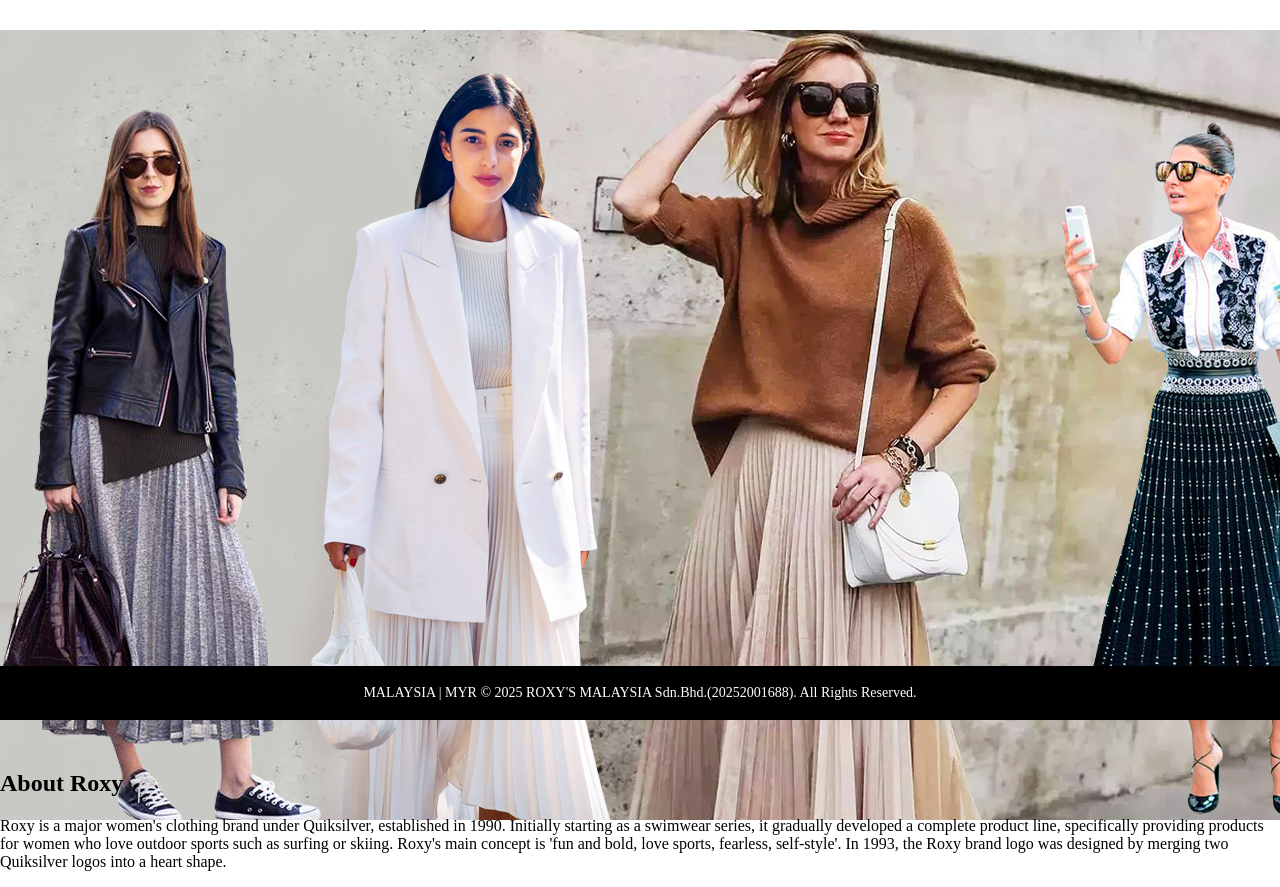
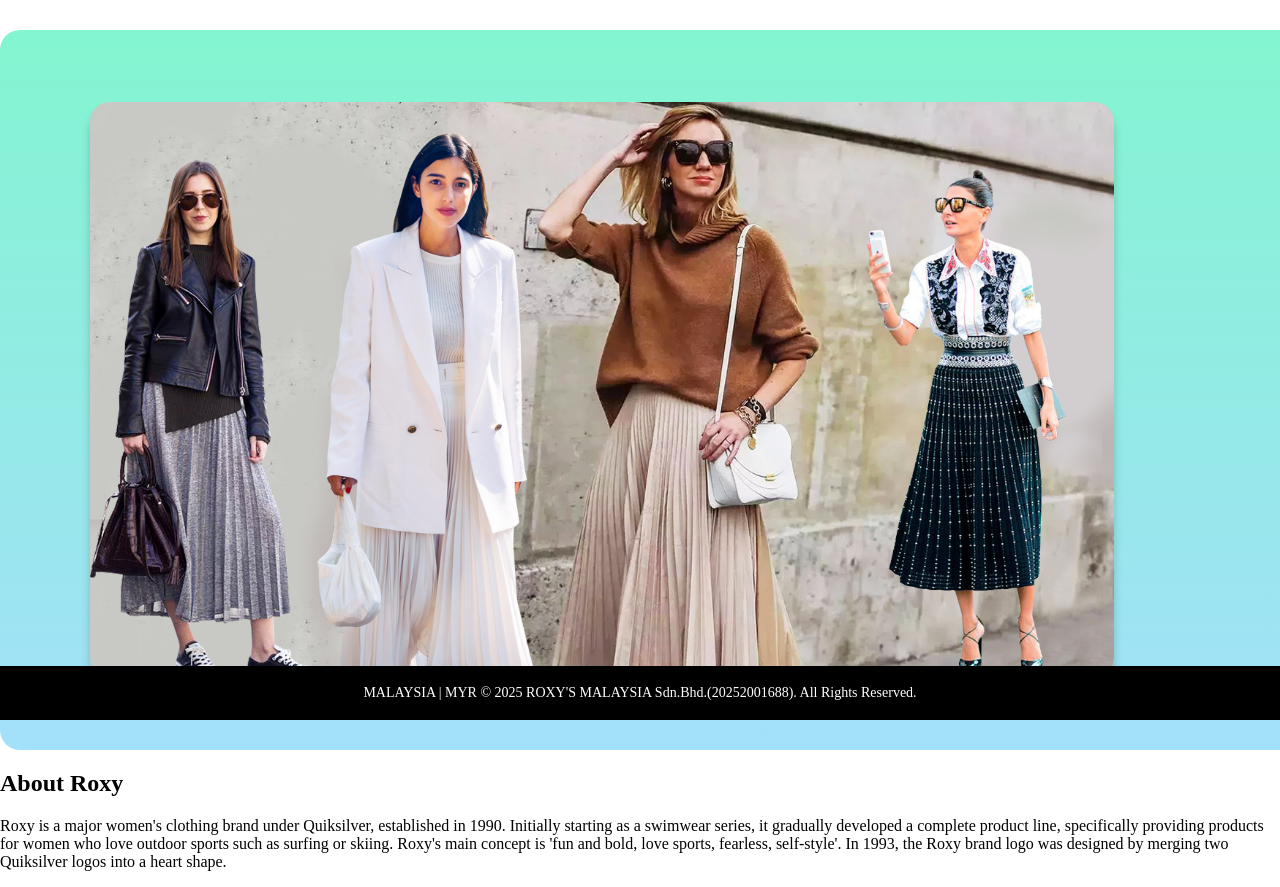
Before and after one commit to Rayan-Loh/Web-Assignment-Code, a PHP site: page / in a window 1280 px wide; the page is wider, and only the part inside the window is pictured. Shown: the part 80-967 px from the top of that part. Run offline with PHP 8.4, Linux system fonts and the light colour scheme; some web fonts are replaced.

Commit message:
cherry-pick: 把css warning解决了

```diff
--- a/index.php
+++ b/index.php
@@ -44,7 +44,7 @@ session_start();
 
 <nav>
     <div class="First-Box-Container">
-        <div class="轮播">
+        <div class="carousel">
             <img src="image/fashion1.jpg" alt="Fashion Image">
         </div>
     </div>
```
